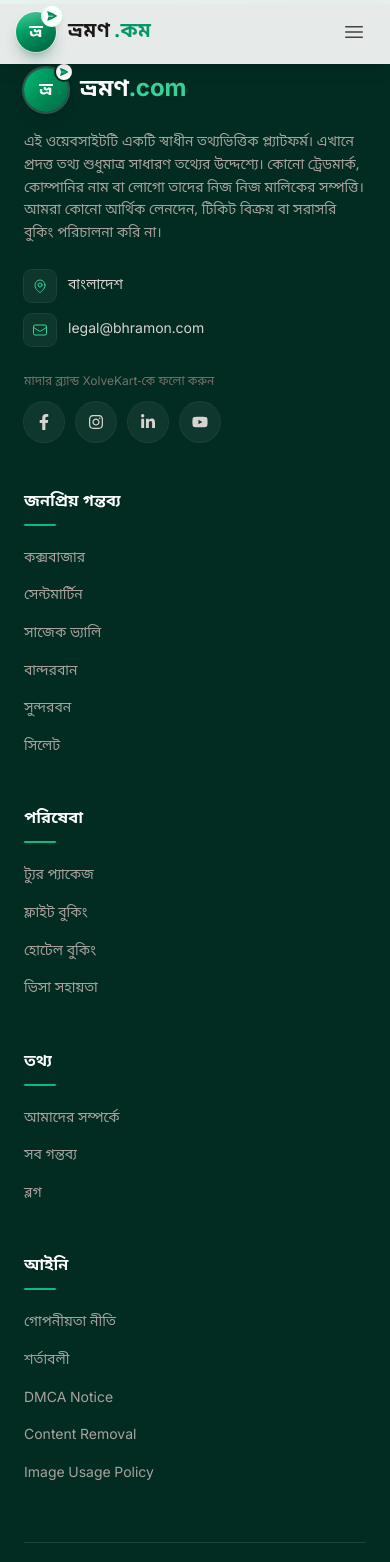
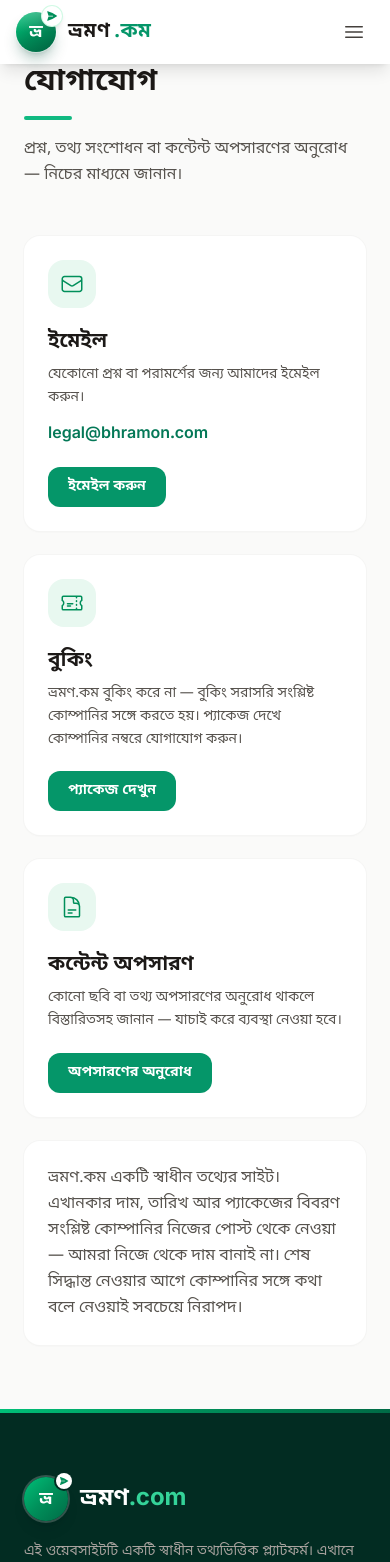
Before and after one commit to diu-shpranto/bhromondotcom, a React (Create React App) app: page /contact in a window 390 px wide. Shown: the top 1562 px of the page. Built offline with nearby package versions, Linux system fonts and the light colour scheme.

Commit message:
Add Contact page with route and footer link; verify blog mobile layout

```diff
--- a/src/App.js
+++ b/src/App.js
@@ -25,6 +25,7 @@ import DMCAPage from "./pages/DMCAPage";
 import ContentRemovalPage from "./pages/ContentRemovalPage";
 import ImagePolicyPage from "./pages/ImagePolicyPage";
 import AboutPage from "./pages/AboutPage";
+import ContactPage from "./pages/ContactPage";
 import FlightBookingPage from "./pages/FlightBookingPage";
 import HotelBookingPage from "./pages/HotelBookingPage";
 
@@ -70,6 +71,7 @@ function App() {
           {/* ================= AUTH ================= */}
           <Route path="/login" element={<LoginPage />} />
 <Route path="/about" element={<AboutPage />} />
+<Route path="/contact" element={<ContactPage />} />
 
 <Route path="/privacy" element={<PrivacyPage />} />
 <Route path="/terms" element={<TermsPage />} />
--- a/src/components/layout/Footer.jsx
+++ b/src/components/layout/Footer.jsx
@@ -37,6 +37,7 @@ const services = [
 
 const info = [
   { name: "আমাদের সম্পর্কে", to: "/about" },
+  { name: "যোগাযোগ", to: "/contact" },
   { name: "সব গন্তব্য", to: "/destinations" },
   { name: "ব্লগ", to: "/blog" },
 ];
--- a/src/pages/ContactPage.jsx
+++ b/src/pages/ContactPage.jsx
@@ -0,0 +1,94 @@
+import { Link } from "react-router-dom";
+import {
+  EnvelopeIcon,
+  TicketIcon,
+  DocumentTextIcon,
+} from "@heroicons/react/24/outline";
+
+const ContactPage = () => {
+  return (
+    <div className="bg-stone-50 min-h-screen">
+      <div className="max-w-7xl mx-auto px-6 py-16 md:py-20">
+        <h1 className="text-3xl md:text-4xl font-bold text-stone-900">
+          যোগাযোগ
+          <span className="block w-12 h-1 bg-emerald-500 rounded-full mt-4" />
+        </h1>
+        <p className="text-stone-600 mt-4 max-w-2xl leading-relaxed">
+          প্রশ্ন, তথ্য সংশোধন বা কন্টেন্ট অপসারণের অনুরোধ — নিচের মাধ্যমে জানান।
+        </p>
+
+        <div className="grid md:grid-cols-3 gap-6 mt-12">
+          {/* Email */}
+          <div className="bg-white rounded-2xl ring-1 ring-stone-100 shadow-sm p-6 md:p-8">
+            <span className="w-12 h-12 rounded-2xl bg-[#E8F8F0] text-[#008F5A] flex items-center justify-center">
+              <EnvelopeIcon className="w-6 h-6" />
+            </span>
+            <h2 className="text-xl font-bold text-stone-900 mt-5">ইমেইল</h2>
+            <p className="text-stone-600 text-sm leading-relaxed mt-2">
+              যেকোনো প্রশ্ন বা পরামর্শের জন্য আমাদের ইমেইল করুন।
+            </p>
+            <p className="text-emerald-700 font-semibold mt-3">
+              legal@bhramon.com
+            </p>
+            <a
+              href="mailto:legal@bhramon.com"
+              className="inline-block mt-5 px-5 py-2.5 bg-emerald-600 hover:bg-emerald-700 text-white text-sm font-semibold rounded-xl transition-colors duration-200"
+            >
+              ইমেইল করুন
+            </a>
+          </div>
+
+          {/* Booking */}
+          <div className="bg-white rounded-2xl ring-1 ring-stone-100 shadow-sm p-6 md:p-8">
+            <span className="w-12 h-12 rounded-2xl bg-[#E8F8F0] text-[#008F5A] flex items-center justify-center">
+              <TicketIcon className="w-6 h-6" />
+            </span>
+            <h2 className="text-xl font-bold text-stone-900 mt-5">বুকিং</h2>
+            <p className="text-stone-600 text-sm leading-relaxed mt-2">
+              ভ্রমণ.কম বুকিং করে না — বুকিং সরাসরি সংশ্লিষ্ট কোম্পানির
+              সঙ্গে করতে হয়। প্যাকেজ দেখে কোম্পানির নম্বরে যোগাযোগ করুন।
+            </p>
+            <Link
+              to="/packages"
+              className="inline-block mt-5 px-5 py-2.5 bg-emerald-600 hover:bg-emerald-700 text-white text-sm font-semibold rounded-xl transition-colors duration-200"
+            >
+              প্যাকেজ দেখুন
+            </Link>
+          </div>
+
+          {/* Content removal */}
+          <div className="bg-white rounded-2xl ring-1 ring-stone-100 shadow-sm p-6 md:p-8">
+            <span className="w-12 h-12 rounded-2xl bg-[#E8F8F0] text-[#008F5A] flex items-center justify-center">
+              <DocumentTextIcon className="w-6 h-6" />
+            </span>
+            <h2 className="text-xl font-bold text-stone-900 mt-5">
+              কন্টেন্ট অপসারণ
+            </h2>
+            <p className="text-stone-600 text-sm leading-relaxed mt-2">
+              কোনো ছবি বা তথ্য অপসারণের অনুরোধ থাকলে বিস্তারিতসহ জানান —
+              যাচাই করে ব্যবস্থা নেওয়া হবে।
+            </p>
+            <Link
+              to="/content-removal"
+              className="inline-block mt-5 px-5 py-2.5 bg-emerald-600 hover:bg-emerald-700 text-white text-sm font-semibold rounded-xl transition-colors duration-200"
+            >
+              অপসারণের অনুরোধ
+            </Link>
+          </div>
+        </div>
+
+        {/* Note */}
+        <div className="bg-white rounded-2xl ring-1 ring-stone-100 shadow-sm p-6 md:p-8 mt-6">
+          <p className="text-stone-600 leading-relaxed">
+            ভ্রমণ.কম একটি স্বাধীন তথ্যের সাইট। এখানকার দাম, তারিখ আর
+            প্যাকেজের বিবরণ সংশ্লিষ্ট কোম্পানির নিজের পোস্ট থেকে নেওয়া —
+            আমরা নিজে থেকে দাম বানাই না। শেষ সিদ্ধান্ত নেওয়ার আগে
+            কোম্পানির সঙ্গে কথা বলে নেওয়াই সবচেয়ে নিরাপদ।
+          </p>
+        </div>
+      </div>
+    </div>
+  );
+};
+
+export default ContactPage;
```
